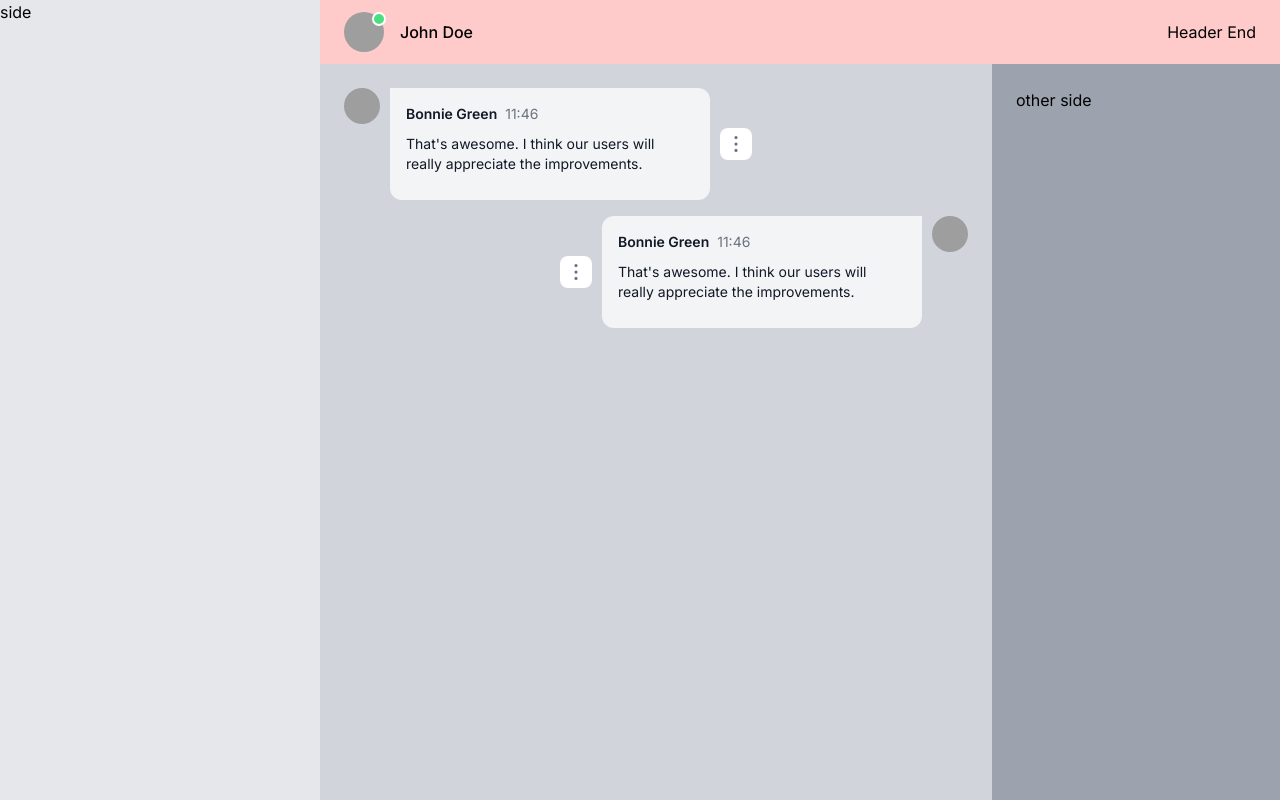
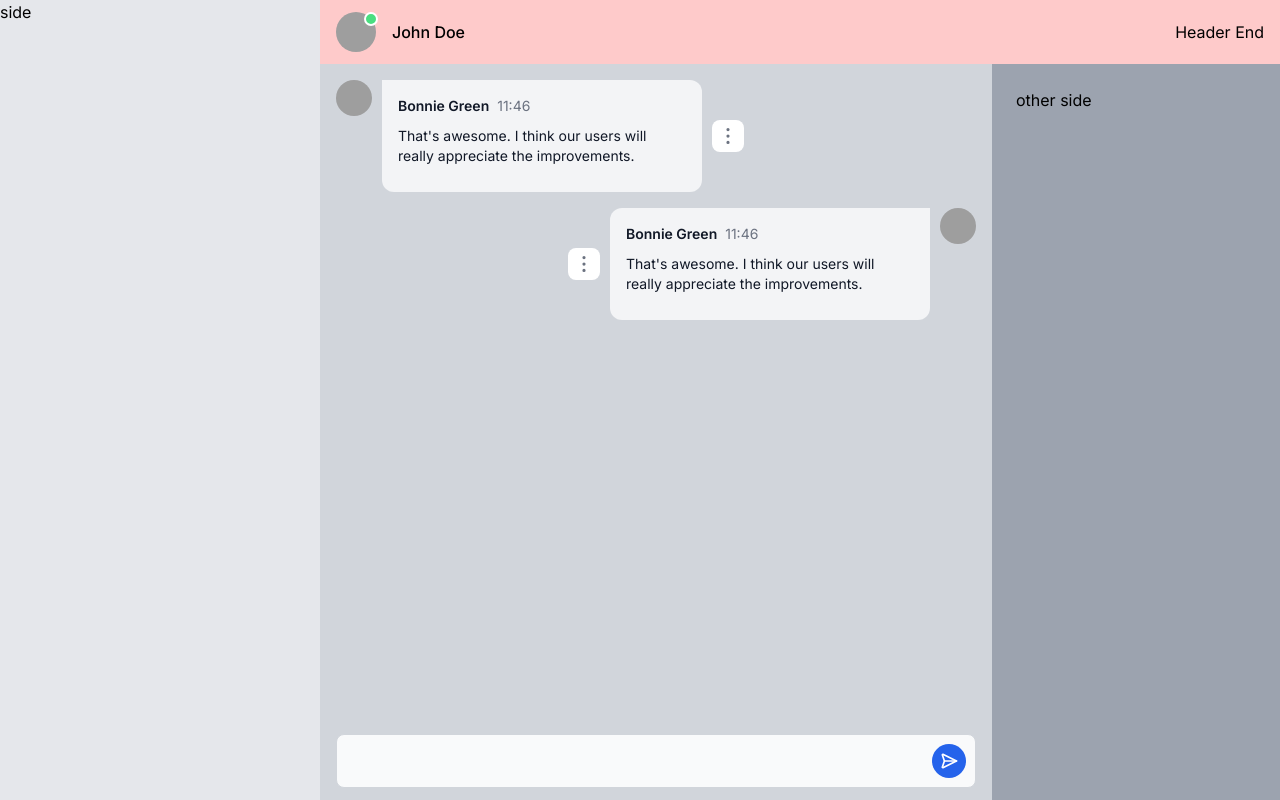
Before and after one commit to yowger/chat-app, a React (Vite) app in the folder client/: page /chat in a window 1280 px wide. Built offline with nearby package versions, Linux system fonts and the light colour scheme; grey boxes are pictures that could not be loaded.

Commit message:
chat ui update

```diff
--- a/client/package.json
+++ b/client/package.json
@@ -11,12 +11,14 @@
   },
   "dependencies": {
     "@headlessui/react": "^2.0.4",
+    "@tabler/icons-react": "^3.6.0",
     "@tanstack/react-query": "^5.44.0",
     "clsx": "^2.1.1",
     "path": "^0.12.7",
     "react": "^18.2.0",
     "react-dom": "^18.2.0",
     "react-router-dom": "^6.23.1",
+    "react-textarea-autosize": "^8.5.3",
     "tailwind-merge": "^2.3.0"
   },
   "devDependencies": {
--- /dev/null
+++ b/client/src/features/chat/components/ChatHeader.tsx
@@ -0,0 +1,23 @@
+import Avatar from "@/components/ui/Avatar"
+
+function ChatHeader() {
+    return (
+        <div className="px-4 bg-red-200 absolute h-16 w-full flex justify-between items-center">
+            <div className="flex items-center gap-4">
+                <Avatar
+                    src="https://picsum.photos/200/300"
+                    isOnline={true}
+                    size="medium"
+                />
+
+                <div className="font-medium">
+                    <div>John Doe</div>
+                </div>
+            </div>
+
+            <p>Header End</p>
+        </div>
+    )
+}
+
+export default ChatHeader
--- /dev/null
+++ b/client/src/features/chat/components/ChatInput.tsx
@@ -0,0 +1,25 @@
+import { IconSend2 } from "@tabler/icons-react"
+import ReactTextareaAutosize from "react-textarea-autosize"
+
+export default function ChatInput() {
+    return (
+        <div className="bg-gray-300 px-4 py-3">
+            <div>
+                <form className="">
+                    <label className="mb-2 text-sm font-medium text-gray-900 sr-only">
+                        Search
+                    </label>
+                    <div className="relative">
+                        <ReactTextareaAutosize maxRows={5} className="resize-none block pl-3 pr-12 py-4 w-full text-sm text-gray-900 bg-gray-50 rounded-lg border border-gray-300 focus-visible:outline-none focus-visible:ring-2 focus-visible:ring-ring focus-visible:ring-offset-2" />
+                        <button
+                            type="button"
+                            className="text-white absolute end-[10px] bottom-[10px] bg-primary hover:bg-primary/85 focus:ring-4 focus:outline-none focus:ring-blue-300 font-medium rounded-full text-sm px-[5px] py-[5px]"
+                        >
+                            <IconSend2 size={24} className="p-0.5" />
+                        </button>
+                    </div>
+                </form>
+            </div>
+        </div>
+    )
+}
--- /dev/null
+++ b/client/src/features/chat/components/ChatSidebar.tsx
@@ -0,0 +1,7 @@
+export default function ChatSidebar() {
+    return (
+        <aside className="flex-none w-16 md:w-80 bg-gray-200 h-screen">
+            side
+        </aside>
+    )
+}
--- a/client/src/features/chat/Chat.tsx
+++ b/client/src/features/chat/pages/Chat.tsx
@@ -1,11 +1,13 @@
-import Avatar from "@/components/ui/Avatar"
-
 import ChatBubbleWrapper from "@/features/chat/components/chatBubble/ChatBubbleWrapper"
 import ChatBubbleAvatar from "@/features/chat/components/chatBubble/ChatBubbleAvatar"
 import ChatBubbleContent from "@/features/chat/components/chatBubble/ChatBubbleContent"
 import ChatBubbleHeader from "@/features/chat/components/chatBubble/ChatBubbleHeader"
 import ChatBubbleActions from "@/features/chat/components/chatBubble/ChatBubbleActions"
-import { ChatBubbleProvider } from "./components/chatBubble/context/ChatBubbleContext"
+import { ChatBubbleProvider } from "../components/chatBubble/context/ChatBubbleContext"
+
+import ChatInput from "../components/ChatInput"
+import ChatHeader from "../components/ChatHeader"
+import ChatSidebar from "../components/ChatSidebar"
 
 const menuItems = [
     { label: "Reply", onClick: () => console.log("Reply clicked") },
@@ -16,30 +18,14 @@ const menuItems = [
 export default function Chat() {
     return (
         <div className="flex">
-            <aside className="flex-none w-16 md:w-80 bg-gray-200 h-screen">
-                side
-            </aside>
+            <ChatSidebar />
             <main className="flex-1 md:flex h-screen relative">
-                <section className="px-6 bg-red-200 absolute h-16 w-full flex justify-between items-center">
-                    <div className="flex items-center gap-4">
-                        <Avatar
-                            src="https://picsum.photos/200/300"
-                            isOnline={true}
-                            size="medium"
-                        />
-
-                        <div className="font-medium dark:text-white">
-                            <div>John Doe</div>
-                        </div>
-                    </div>
-
-                    <p>Header End</p>
-                </section>
+                <ChatHeader />
 
                 {/* <main className="relative mt-16 flex flex-col  md:w-[100%] bg-gray-300 p-6"> */}
                 <main className="flex-1 flex h-screen relative">
-                    <div className="mt-16 flex flex-col w-full lg:w-[70%] bg-gray-300">
-                        <div className="space-y-4 p-6">
+                    <div className="mt-16 flex flex-col w-full lg:w-[70%] bg-gray-300 justify-between">
+                        <section className="space-y-4 px-4 py-4">
                             <ChatBubbleProvider reverse={false}>
                                 <ChatBubbleWrapper>
                                     <ChatBubbleAvatar
@@ -51,7 +37,7 @@ export default function Chat() {
                                             name="Bonnie Green"
                                             time="11:46"
                                         />
-                                        <p className="text-sm font-normal py-2.5 text-gray-900 dark:text-white">
+                                        <p className="text-sm font-normal py-2.5 text-gray-900">
                                             That's awesome. I think our users
                                             will really appreciate the
                                             improvements.
@@ -81,7 +67,9 @@ export default function Chat() {
                                     <ChatBubbleActions items={menuItems} />
                                 </ChatBubbleWrapper>
                             </ChatBubbleProvider>
-                        </div>
+                        </section>
+
+                        <ChatInput />
                     </div>
 
                     <div className="p-6 hidden mt-16 lg:flex lg:w-[30%] bg-gray-400 min-h-[45%]">
--- a/client/src/routes/Private.tsx
+++ b/client/src/routes/Private.tsx
@@ -1,4 +1,4 @@
-import Chat from "@/features/chat/Chat"
+import Chat from "@/features/chat/pages/Chat"
 
 import { RouteObject } from "react-router-dom"
 
```
Also changed, not shown: 1 other file (tests, documents, lock files or other folders).
